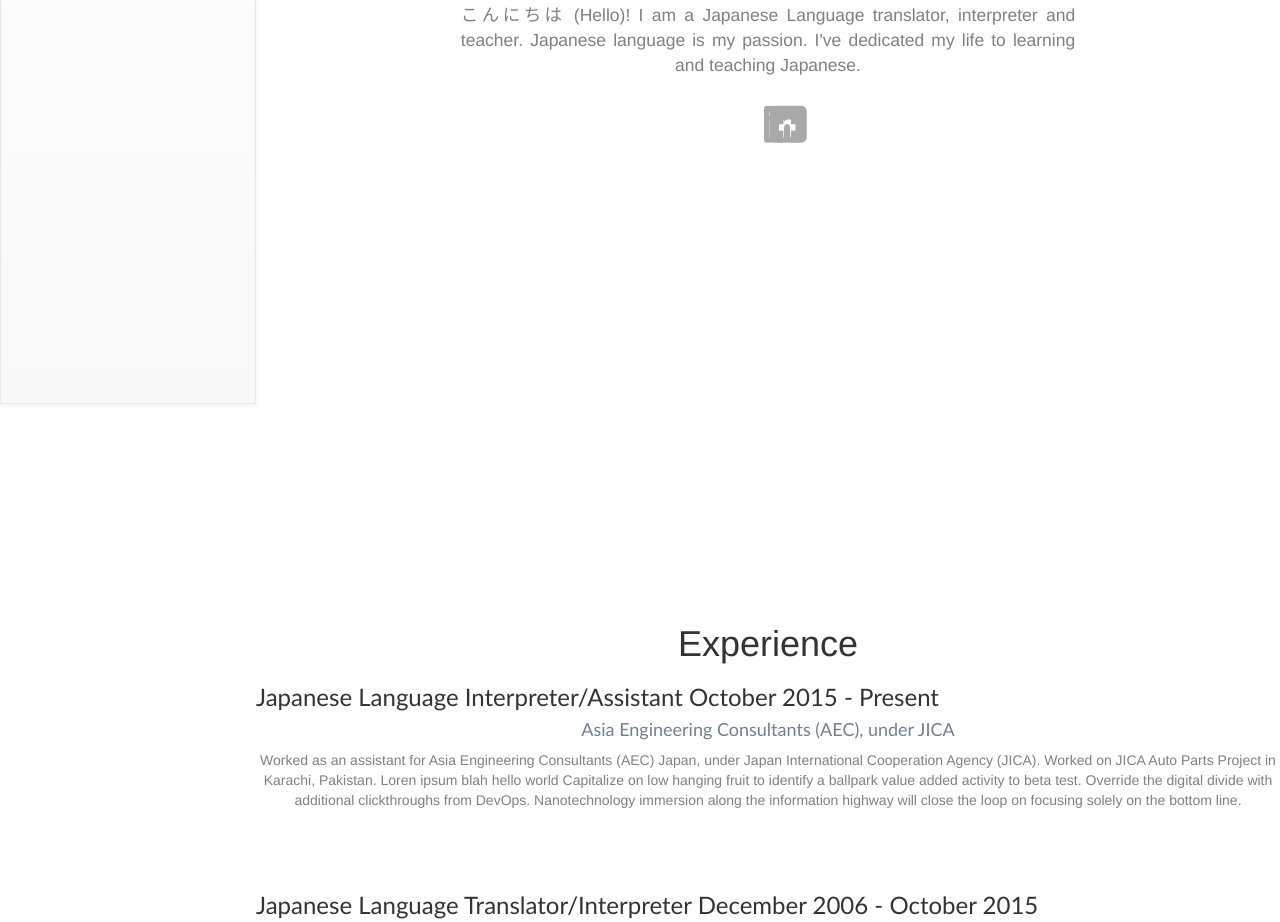
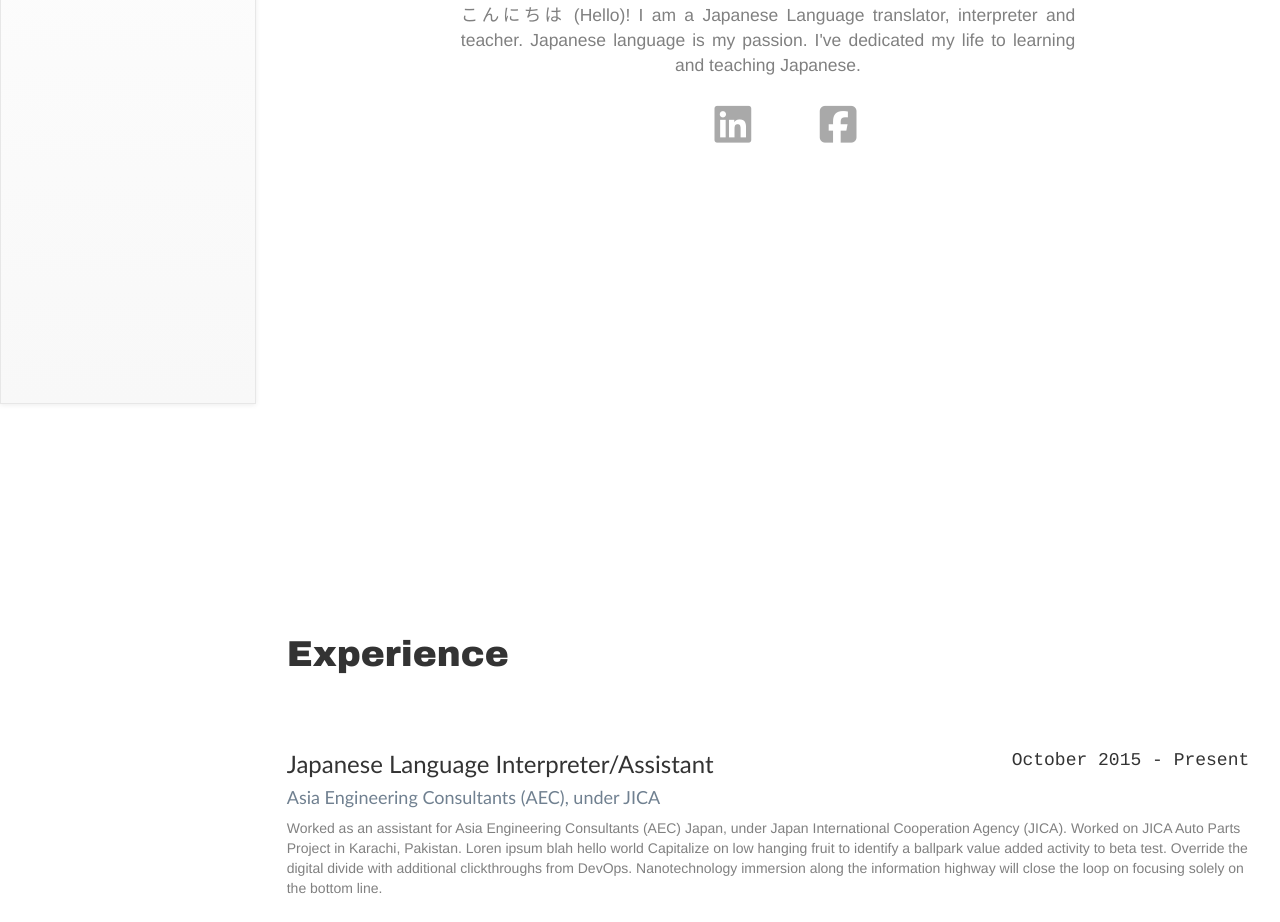
Before and after one commit to AnisaAisha/personal-website, a plain HTML site: page index.html in a window 1280 px wide. Shown: the part 396-1318 px from the top of the page. Drawn offline with nearby package versions, Linux system fonts and the light colour scheme.

Commit message:
Add files via upload

```diff
--- a/css/stylesheet.css
+++ b/css/stylesheet.css
@@ -1,3 +1,4 @@
+
 .navbar-fixed-left {
   width: 20%;
   position: fixed;
@@ -9,6 +10,15 @@
 .navbar-fixed-left .navbar-nav > li {
   float: none;  /* Cancel default li float: left */
   width: 20%;
+}
+
+a{
+	font: bold 14px/1.4 'Open Sans', arial, sans-serif;
+	text-transform: uppercase;
+	text-decoration: none;
+	display: block;
+	padding: 5%;
+
 }
 
 .container {
@@ -38,3 +48,32 @@ img{
 	margin-top: 5%;
 	margin-bottom: 5%;
 }
+
+
+.social-links a {
+	display: inline;
+
+}
+
+.resume-content{
+	text-align: left !important;
+	margin: 3%;
+}
+
+.h1-experience{
+	font-family: Arial Black;
+	text-align: left;
+	margin-bottom: 8% !important;
+}
+
+.date{
+	float: right;
+	font-family: Courier;
+	font-size: 1.8rem;
+}
+
+@media only screen and (max-width: 400px){
+	.social-links a{
+		margin: 2%;
+	}
+}
```
